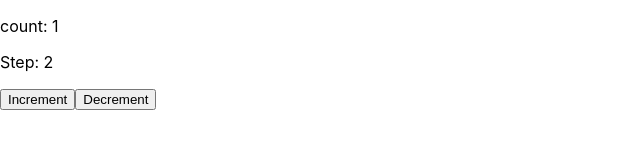
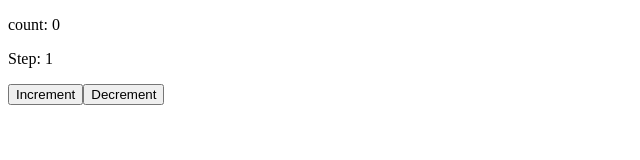
Before and after one commit to mariakibets/redux-toolkit2, a React (Create React App) app: page / in a window 1280 px wide. Shown: the top 160 px of the page, without its empty margins (0-640 px from the left). Built offline with nearby package versions, Linux system fonts and the light colour scheme.

Commit message:
Connect counter component tp Redux state

```diff
--- a/package.json
+++ b/package.json
@@ -9,6 +9,7 @@
     "@testing-library/user-event": "^13.5.0",
     "react": "^18.2.0",
     "react-dom": "^18.2.0",
+    "react-redux": "^8.1.3",
     "react-scripts": "5.0.1",
     "web-vitals": "^2.1.4"
   },
--- a/src/components/Counter/index.js
+++ b/src/components/Counter/index.js
@@ -1,16 +1,29 @@
-import React from 'react'
+import React from 'react';
+import { connect } from 'react-redux';
+import { increment, decrement } from '../../store/slices/counterSlice';
 
-const Counter = () => {
+
+
+const Counter = (props) => {
+  console.log(props);
+  const { count, step, dispatch } = props
   return (
-
     <div>
-      <p> count: {1} </p>
-      <p>Step: {2} </p>
-      <button>Increment</button>
-      <button>Decrement</button>
+      <p> count: {count} </p>
+      <p>Step: {step} </p>
+      <button onClick={() => dispatch(increment())}>Increment</button>
+      <button onClick={() => dispatch(decrement())}>Decrement</button>
     </div>
 
   );
 }
 
-export default Counter;
+function  mapStateToProps (state){
+  return state
+}
+
+// const whithState = connect(mapStateToProps);
+
+// const counterWithState = whithState(Counter);
+
+export default connect(mapStateToProps)(Counter);
--- a/src/index.js
+++ b/src/index.js
@@ -1,17 +1,15 @@
 import React from 'react';
 import ReactDOM from 'react-dom/client';
-import './index.css';
 import App from './App';
-import reportWebVitals from './reportWebVitals';
+import store from './store/store';
+import { Provider } from 'react-redux';
+
 
 const root = ReactDOM.createRoot(document.getElementById('root'));
 root.render(
   <React.StrictMode>
+   <Provider store={store}>
     <App />
+   </Provider>
   </React.StrictMode>
 );
-
-// If you want to start measuring performance in your app, pass a function
-// to log results (for example: reportWebVitals(console.log))
-// or send to an analytics endpoint. Learn more: https://bit.ly/CRA-vitals
-reportWebVitals();
```
Also changed, not shown: 1 other file (tests, documents, lock files or other folders).
